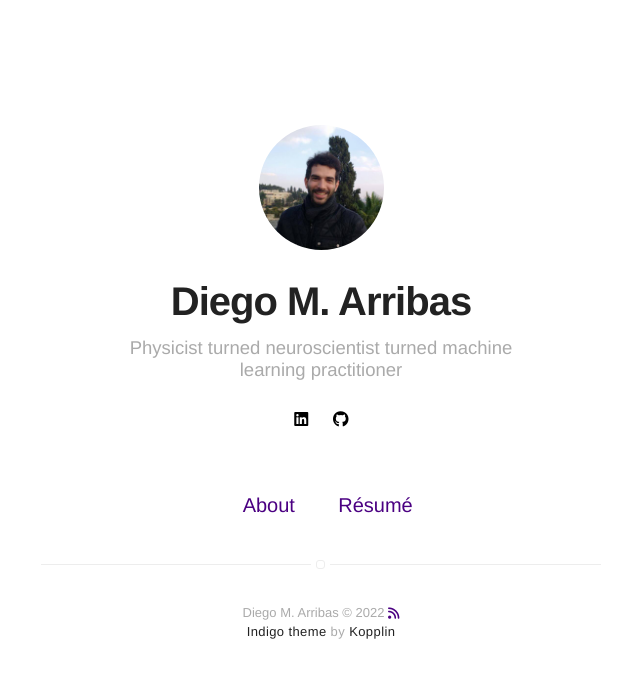
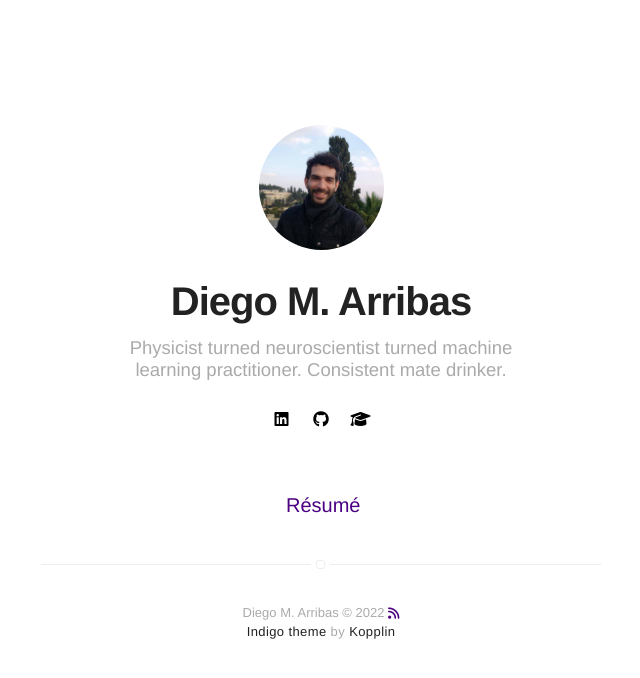
Before and after one commit to diegoarri91/diegoarri91.github.io, a Jekyll site: the page built from index.html, in a window 1280 px wide. Shown: the top 678 px of the page, without its empty margins (319-959 px from the left). Built offline with Jekyll 4.4.1, drawn with Linux system fonts in a browser that asks for light colours; nearby versions of some CDN libraries; part of the change alters nothing that is shown.

Commit message:
added cv

```diff
--- a/_config.yml
+++ b/_config.yml
@@ -1,9 +1,9 @@
 # main text of home
 title: Diego M. Arribas
-bio: Physicist turned neuroscientist turned machine learning practitioner
+bio: Physicist turned neuroscientist turned machine learning practitioner. Consistent mate drinker.
 
 # twitter summary info
-description: A blog about technology and stuff related
+description: Personal webpage of Diego M. Arribas
 
 # if it's an external image, update below for true
 # better with square images
@@ -17,8 +17,8 @@ dark-theme: auto
 # If you want to include your resume, set to true
 # and specify source (external or local).
 resume: true
-resume-external: true
-resume-url: https://google.com/?q=my+resume
+resume-external: local
+resume-url: /assets/arribas_cv.pdf
 
 url: https://diegoarri91.github.io/indigo
 
@@ -38,21 +38,15 @@ disqus:
 # instagram: myinstagram
 linkedin: https://www.linkedin.com/in/diego-m-arribas
 github: https://github.com/diegoarri91
+googlescholar: UxIKx50AAAAJ
 # email: myemail@gmail.com
 
 authors:
-  johndoe:
-    name: John Doe
+  diegoarri91:
+    name: Diego M. Arribas
     bio: A Man who travels the world eating noodles
     external-image: false
     picture: assets/images/profile.jpg
-    twitter: johndoe
-  jamesfoster:
-    name: James Foster
-    bio: A Man who develops software with coffee
-    external-image: false
-    picture: assets/images/james.jpg
-    twitter: jamesfoster
 
 # do you want a larger site? change the option below
 # options: [normal, large] | default: normal
@@ -71,7 +65,7 @@ pagination:
 # projects: true
 
 # if you don't need "about" or "blog", comment them out below
-about: true
+# about: true
 # blog: true
 
 # do you want to show the "read time" of the posts?
--- a/_includes/social-links.html
+++ b/_includes/social-links.html
@@ -36,4 +36,10 @@
             <i class="fa-regular fa-envelope"></i>
         </a>
     {% endif %}
+
+    {% if site.googlescholar %}
+    <a class="link" data-title="scholar.google.com/citations?user=/{{ site.googlescholar }}" href="https://scholar.google.com/citations?user={{ site.googlescholar }}" target="_blank"  rel="noopener">
+        <i class="fa-solid fa-graduation-cap"></i>
+    </a>
+    {% endif %}
 </div>
```
Also changed, not shown: assets/images/james.jpg (deleted), 14 other files.
